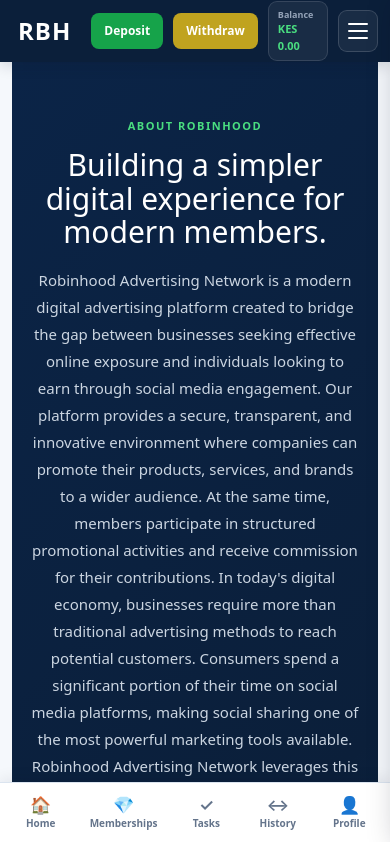
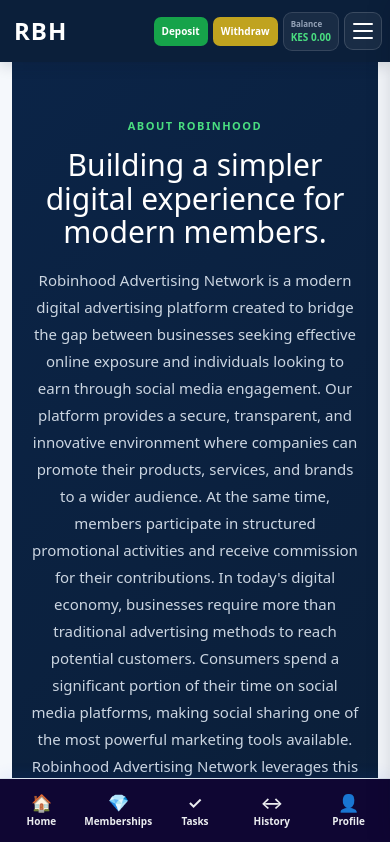
Before and after one commit to kipropedwin178/robinhood_advertising_net, a React (Vite) app in the folder frontend/: page /about in a window 390 px wide. Shown: the top 842 px of the page. Built offline with nearby package versions, Linux system fonts and the light colour scheme; no server answers; sample sign-in values are in the browser's storage.

Commit message:
changing the top nav bar

```diff
--- a/frontend/src/pages/UserLayout.css
+++ b/frontend/src/pages/UserLayout.css
@@ -151,16 +151,65 @@
 
 
 /* =====================================================
+   DEPOSIT / WITHDRAW NAVIGATION BUTTONS
+===================================================== */
+
+.user-deposit-button,
+.user-withdraw-button {
+  border: none;
+  border-radius: 8px;
+  padding: 9px 13px;
+  font-family: inherit;
+  font-size: 12px;
+  font-weight: 700;
+  cursor: pointer;
+  transition:
+    background 0.2s ease,
+    transform 0.2s ease;
+}
+
+
+/* DEPOSIT */
+
+.user-deposit-button {
+  background: #16a34a;
+  color: #ffffff;
+}
+
+
+.user-deposit-button:hover {
+  background: #3803fa;
+  transform: translateY(-1px);
+}
+
+
+/* WITHDRAW */
+
+.user-withdraw-button {
+  background: #c0a31f;
+  color: #ffffff;
+}
+
+
+.user-withdraw-button:hover {
+  background: #256ac5;
+  transform: translateY(-1px);
+}
+
+
+/* =====================================================
    HAMBURGER BUTTON
 ===================================================== */
+
 .user-hamburger-button {
   width: 42px;
   height: 42px;
-  display: flex;
+  display: none;
   flex-direction: column;
   align-items: center;
   justify-content: center;
   gap: 5px;
+  flex-shrink: 0;
   border: 1px solid rgba(255, 255, 255, 0.15);
   border-radius: 9px;
   background: rgba(255, 255, 255, 0.06);
@@ -423,18 +472,20 @@
 /* =====================================================
    BOTTOM NAVIGATION
 ===================================================== */
+
 .user-bottom-nav {
   position: fixed;
   left: 0;
   right: 0;
   bottom: 0;
   z-index: 900;
-  display: flex;
+  display: none;
   justify-content: space-around;
-  padding: 8px 5px;
+  align-items: center;
+  padding: 10px 3px;
   border-top: 1px solid #dbe4ef;
-  background: white;
-  box-shadow: 0 -3px 14px rgba(15, 23, 42, 0.08);
+  background: rgb(15, 6, 51);
+  box-shadow: 0 -3px 14px rgba(34, 95, 236, 0.08);
 }
 
 
@@ -446,7 +497,7 @@
   gap: 3px;
   padding: 5px;
   border-radius: 8px;
-  color: #64748b;
+  color: #ebedf0;
   text-decoration: none;
   font-size: 10px;
   font-weight: 600;
@@ -454,7 +505,7 @@
 
 
 .user-bottom-link.active {
-  color: #15803d;
+  color: #03f75c;
 }
 
 
@@ -497,9 +548,7 @@
     padding: 8px 10px;
     font-size: 12px;
   }
-
 }
-
 
 /* =====================================================
    MOBILE
@@ -510,7 +559,8 @@
   .user-navbar-inner {
     min-height: 62px;
     justify-content: space-between;
-    padding: 0 12px;
+    gap: 6px;
+    padding: 0 8px;
   }
 
 
@@ -521,24 +571,53 @@
 
   .user-navbar-actions {
     margin-left: auto;
+    gap: 5px;
+    flex-shrink: 0;
   }
 
 
+  /* DEPOSIT */
+
+  .user-deposit-button {
+    display: block;
+    padding: 7px 8px;
+    font-size: 10px;
+    border-radius: 7px;
+    white-space: nowrap;
+  }
+
+
+  /* WITHDRAW */
+
+  .user-withdraw-button {
+    display: block;
+    padding: 7px 8px;
+    font-size: 10px;
+    border-radius: 7px;
+    white-space: nowrap;
+  }
+
+
+  /* BALANCE */
+
   .user-balance {
     min-width: auto;
-    padding: 6px 9px;
+    padding: 5px 7px;
+    flex-shrink: 1;
   }
 
 
   .user-balance span {
-    font-size: 9px;
+    font-size: 8px;
   }
 
 
   .user-balance strong {
-    font-size: 11px;
+    font-size: 10px;
   }
 
+
+  /* PROFILE + LOGOUT */
 
   .user-profile-button,
   .user-logout-button {
@@ -546,10 +625,17 @@
   }
 
 
+  /* HAMBURGER */
+
   .user-hamburger-button {
     display: flex;
+    flex-shrink: 0;
+    width: 38px;
+    height: 38px;
   }
 
+
+  /* MAIN */
 
   .user-main {
     min-height: calc(100vh - 62px);
@@ -562,10 +648,24 @@
   }
 
 
+  /* BOTTOM NAVIGATION */
+
   .user-bottom-nav {
     display: flex;
   }
 
+
+  .user-bottom-link {
+    flex: 1;
+    min-width: 0;
+    padding: 5px 2px;
+    font-size: 10px;
+  }
+
+
+  .user-bottom-icon {
+    font-size: 17px;
+  }
 }
 
 
@@ -576,12 +676,46 @@
 @media (max-width: 380px) {
 
   .user-logo {
-    font-size: 21px;
+    font-size: 19px;
+  }
+
+
+  .user-navbar-inner {
+    gap: 4px;
+    padding: 0 6px;
+  }
+
+
+  .user-navbar-actions {
+    gap: 3px;
+  }
+
+
+  .user-deposit-button,
+  .user-withdraw-button {
+    padding: 6px 6px;
+    font-size: 9px;
+  }
+
+
+  .user-balance {
+    padding: 4px 5px;
+  }
+
+
+  .user-balance span {
+    font-size: 7px;
   }
 
 
   .user-balance strong {
-    font-size: 10px;
+    font-size: 9px;
+  }
+
+
+  .user-hamburger-button {
+    width: 36px;
+    height: 36px;
   }
 
 
@@ -612,47 +746,82 @@
     font-size: 11px;
   }
 
+
+  .user-bottom-link {
+    font-size: 9px;
+  }
+
+
+  .user-bottom-icon {
+    font-size: 16px;
+  }
 }
 /* =====================================================
-   DEPOSIT / WITHDRAW NAVIGATION BUTTONS
+   SMALL MOBILE
 ===================================================== */
 
-.user-deposit-button,
-.user-withdraw-button {
-  border: none;
-  border-radius: 8px;
-  padding: 9px 13px;
-  font-family: inherit;
-  font-size: 12px;
-  font-weight: 700;
-  cursor: pointer;
-  transition:
-    background 0.2s ease,
-    transform 0.2s ease;
-}
+@media (max-width: 380px) {
+
+  .user-logo {
+    font-size: 21px;
+  }
 
 
-/* DEPOSIT - GREEN */
-
-.user-deposit-button {
-  background: #16a34a;
-  color: #ffffff;
-}
-
-.user-deposit-button:hover {
-  background: #3803fa;
-  transform: translateY(-1px);
-}
+  .user-navbar-actions {
+    gap: 6px;
+  }
 
 
-/* WITHDRAW - DARK BLUE */
+  .user-balance {
+    padding: 5px 7px;
+  }
 
-.user-withdraw-button {
-  background: #c0a31f;
-  color: #ffffff;
+
+  .user-balance strong {
+    font-size: 10px;
+  }
+
+
+  .user-hamburger-button {
+    width: 40px;
+    height: 40px;
+  }
+
+
+  .user-side-drawer {
+    width: 340px;
+    max-width: 92vw;
+    padding: 18px;
+  }
+
+
+  .user-summary-section {
+    gap: 8px;
+  }
+
+
+  .user-summary-card {
+    padding: 11px 8px;
+  }
+
+
+  .user-summary-icon {
+    width: 28px;
+    height: 28px;
+  }
+
+
+  .user-summary-card strong {
+    font-size: 11px;
+  }
+
+
+  .user-bottom-link {
+    font-size: 9px;
+  }
+
+
+  .user-bottom-icon {
+    font-size: 16px;
+  }
 }
-
-.user-withdraw-button:hover {
-  background: #256ac5;
-  transform: translateY(-1px);
-}
```
